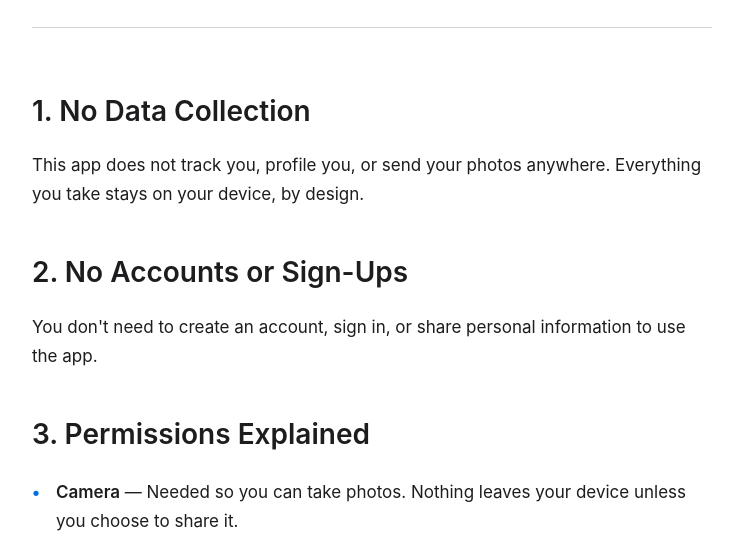
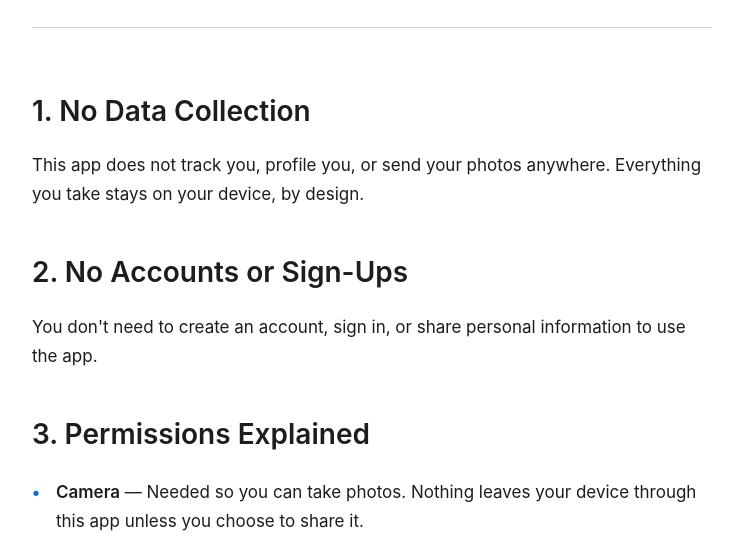
Before and after one commit to akawizzard/privacy-policies, a plain HTML site: page TruePix/index.html in a window 1280 px wide. Shown: the part 414-952 px from the top of the page, without its empty margins (268-1011 px from the left). Drawn offline with Linux system fonts and the light colour scheme.

Commit message:
Update index.html

```diff
--- a/TruePix/index.html
+++ b/TruePix/index.html
@@ -182,7 +182,7 @@
             <section>
                 <h2>3. Permissions Explained</h2>
                 <ul>
-                    <li><strong>Camera</strong> — Needed so you can take photos. Nothing leaves your device unless you choose to share it.</li>
+                    <li><strong>Camera</strong> — Needed so you can take photos. Nothing leaves your device through this app unless you choose to share it.</li>
                     <li><strong>Photo Library</strong> — Needed to save the photos you take, and optionally to pick existing photos. Your images stay local.</li>
                     <li><strong>Location (optional)</strong> — Allows adding location info to your photos if you choose. We only use it when you allow it.</li>
                 </ul>
```
